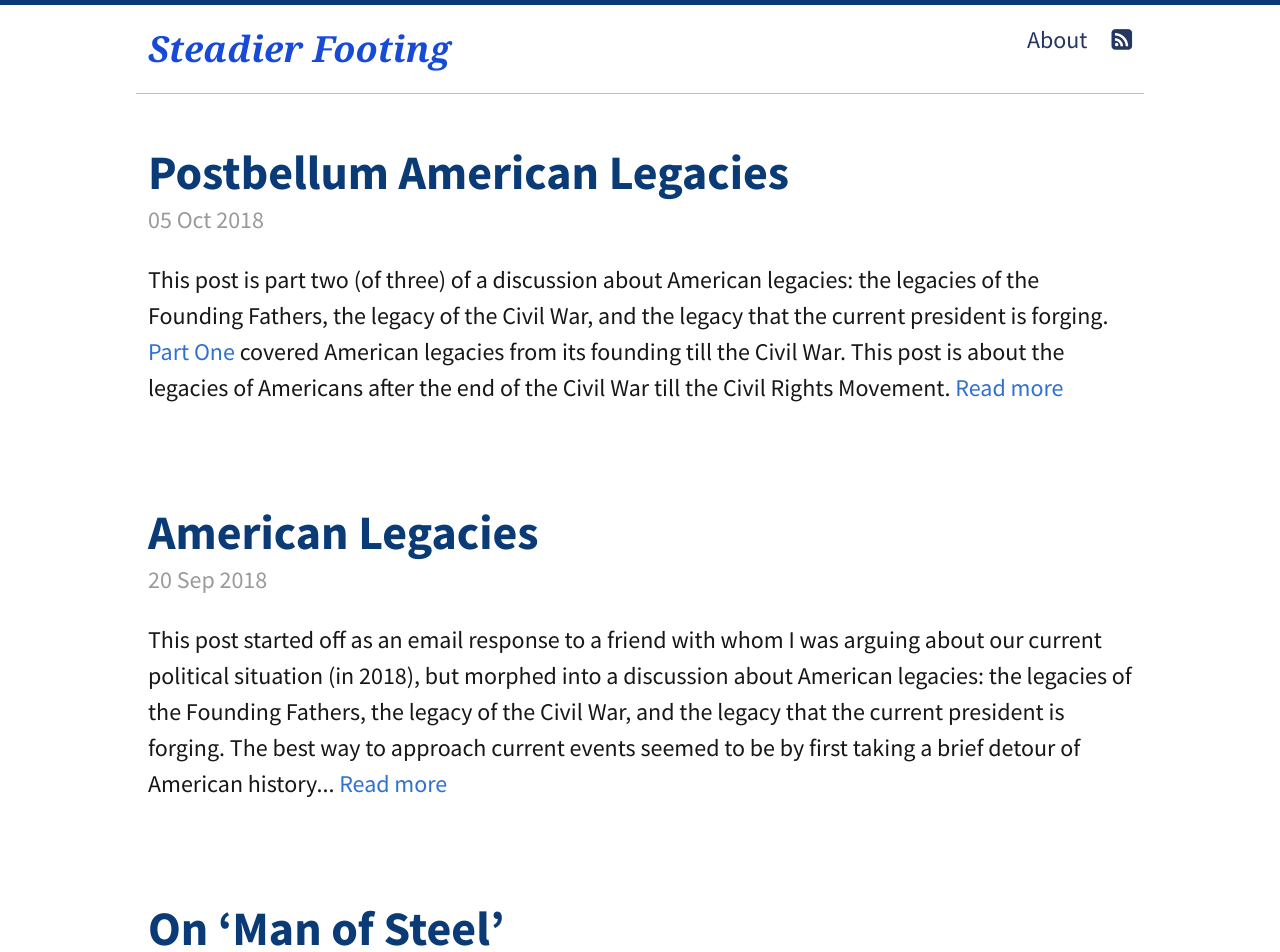
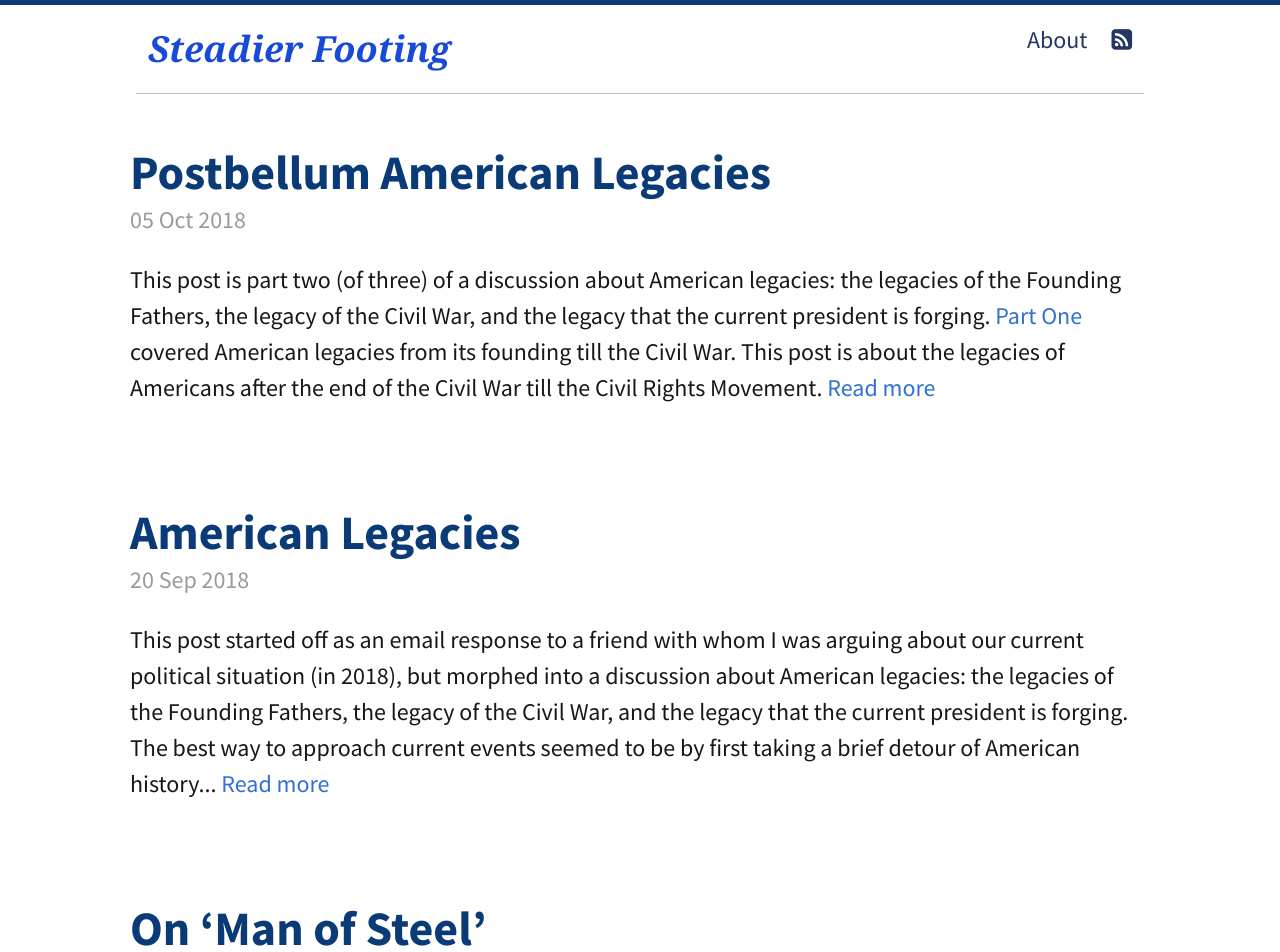
Before and after one commit to sarmadsiddiqui/steadierfooting, a Jekyll site: the page built from index.html, in a window 1280 px wide. Shown: the top 952 px of the page. Built offline with Jekyll 4.4.1, drawn with Linux system fonts in a browser that asks for light colours; the list of posts is cut into pages by our own code.

Commit message:
adjusted padding

```diff
--- a/css/style.scss
+++ b/css/style.scss
@@ -28,6 +28,8 @@
 
 .container {
   max-width: 44rem;
+  padding-left: .75rem;
+  padding-right: .75rem;
 }
 
 p a {
```
